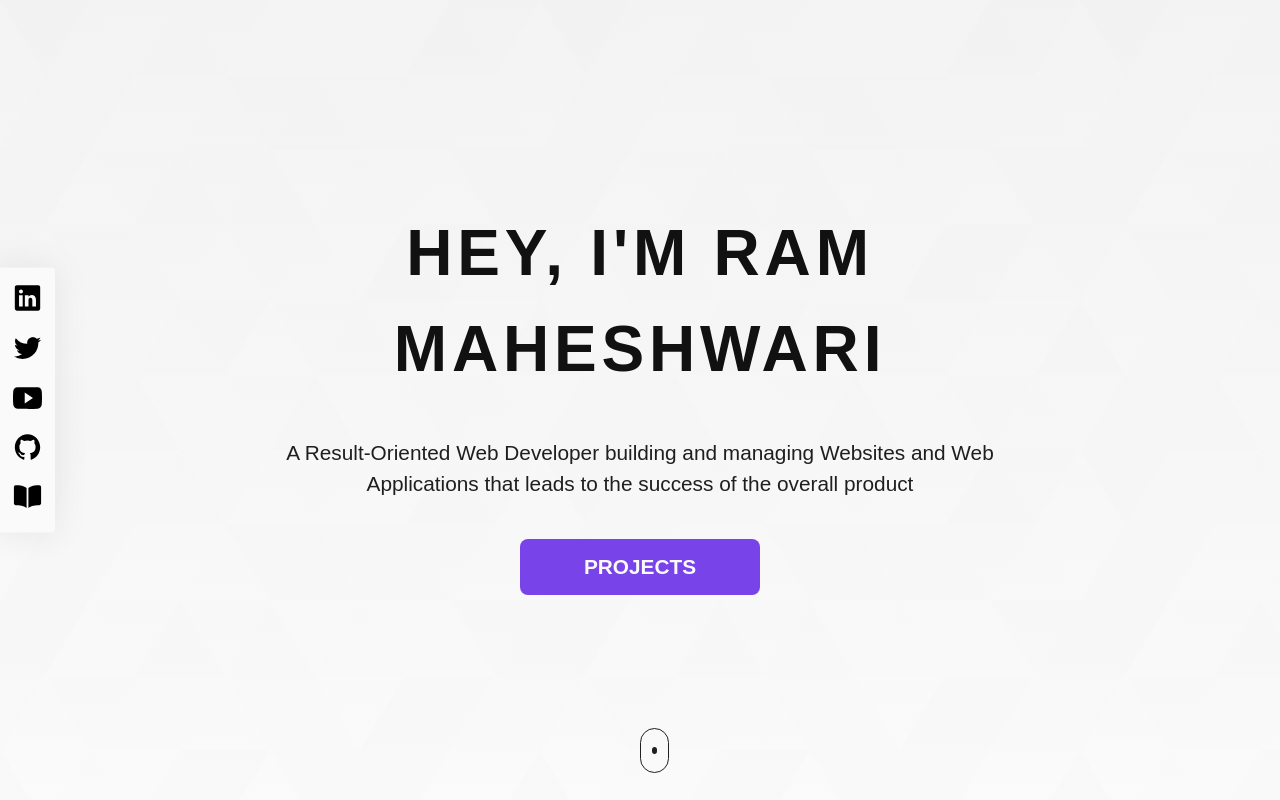
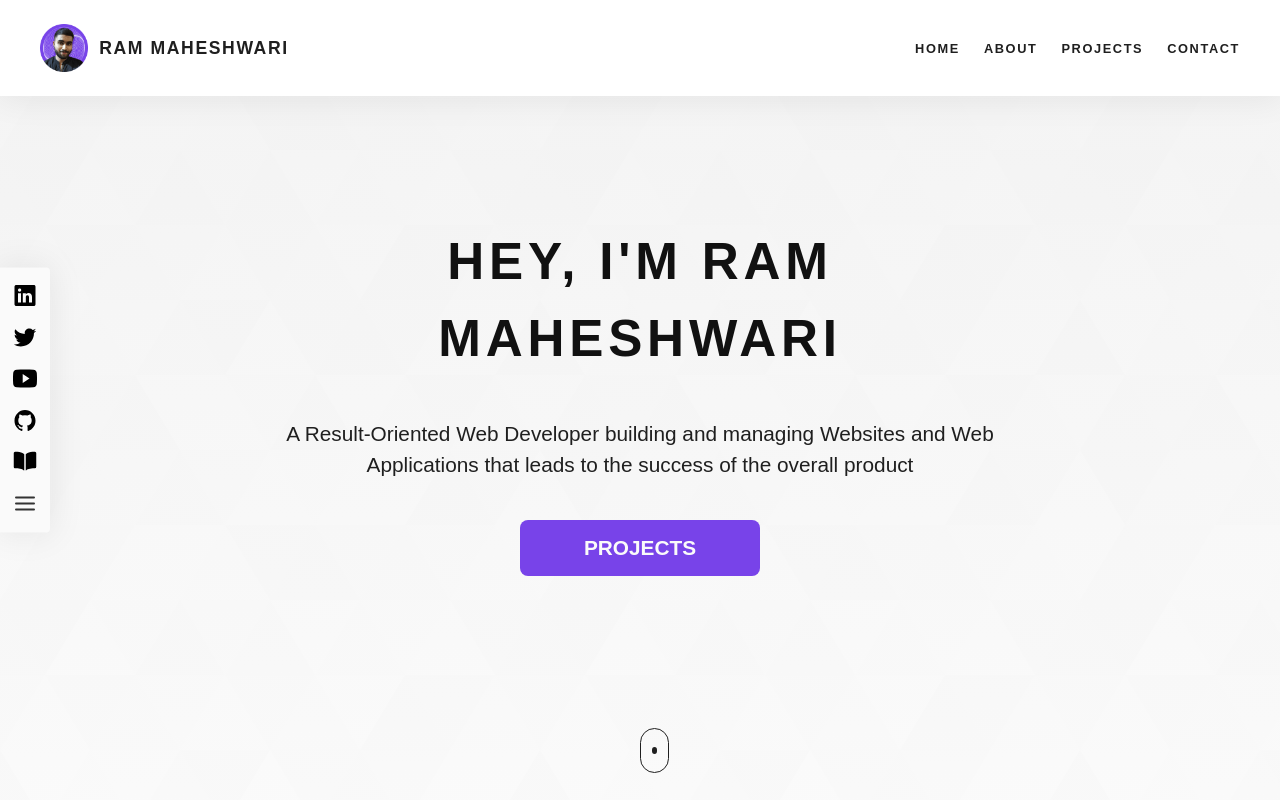
Before and after one commit to javascript-fullstack-dev/portfolio-website, a plain HTML site: page index.html in a window 1280 px wide. Shown: the top 800 px of the page. Drawn offline with Linux system fonts and the light colour scheme.

Commit message:
feature: added navigation

```diff
--- a/css/style.css
+++ b/css/style.css
@@ -25,6 +25,10 @@
 
 /* Defaults */
 
+body {
+    /* overflow-y: hidden; */
+}
+
 .text-bold,
 .text-link,
 section.about-section main .skills li {
@@ -43,13 +47,81 @@ a.text-link:hover {
 
 
 
-/* THE HERO SECTION STYLES START HERE */
+/* THE NAV SECTION STYLES STARTS HERE */
+nav.nav-bar {
+    position: fixed;
+    height: 6rem;
+    width: 100%;
+    background-color: var(--color-link-hover);
+    box-shadow: 0 0px 35px 2px #1f1f1f13;
+    color: var(--color-border);
+    display: flex;
+    justify-content: space-between;
+    align-items: center;
+    padding: 0 2.5rem;
+    z-index: 1;
+}
+
+nav.nav-bar a,
+nav.nav-bar ul li a {
+    text-decoration: none;
+    color: inherit;
+    letter-spacing: .1rem;
+}
+
+nav.nav-bar .nav-logo {
+    display: inherit;
+    justify-content: center;
+    align-items: center;
+    gap: .7rem;
+}
+
+nav.nav-bar .nav-logo img {
+    max-width: 3rem;
+
+    &:hover {
+        cursor: pointer;
+    }
+}
+
+nav.nav-bar .nav-logo h4 {
+        font-size: 1.1rem;
+    &:hover {
+        color: var(--color-accent-hover);
+        cursor: pointer;
+    }
+}
+
+nav.nav-bar ul {
+    display: inherit;
+    gap: 1.5rem;
+
+    @media screen and (width <= 600px) {
+        display: none;
+    }
+}
+
+nav.nav-bar ul li {
+    list-style: none;
+    text-transform: uppercase;
+    font-size: .8rem;
+    font-weight: bold;
+    transition: .5s ease;
+
+    &:hover {
+        color: var(--color-accent-hover);
+        cursor: pointer;
+    }
+}
+/* THE NAV SECTION STYLES ENDS HERE */
+
+/* THE HERO SECTION STYLES STARTS HERE */
 
 section.hero-section {
     background: linear-gradient(#f3f3f3f1, #fafafaee), url(/assets/img/common-bg.svg);
     background-size: cover;
     position: relative;
-    height: 100svh;
+    height: max(80vh, 75vh, 100vh);
 }
 
 section.hero-section aside {
@@ -63,6 +135,10 @@ section.hero-section aside {
     padding: .5rem .3rem;
     border-radius: 0 4px 4px 0;
     box-shadow: 0 0px 35px 2px #1f1f1f13;
+
+    @media screen and (width < 900px) {
+        display: none;
+    }
 }
 
 section.hero-section aside > img {
@@ -91,7 +167,7 @@ header#header {
 
 header#header h1,
 section.contact-section header h1 {
-    font-size: 4rem;
+    font-size: clamp(2rem, 4vw, 5rem);
     font-weight: 900;
     line-height: 1.5;
     letter-spacing: .3rem;
@@ -100,9 +176,25 @@ section.contact-section header h1 {
 
 header#header p {
     line-height: 1.5;
-    font-size: 1.3rem;
+    font-size: clamp(1rem, 2vw, 1.3rem);
     font-weight: 100;
     color: var(--color-border);
+
+    @media screen and (width < 640px) {
+        display: none;
+    }
+}
+
+header#header p:last-of-type {
+    display: none;
+    line-height: 1.5;
+    font-size: clamp(1rem, 2vw, 1.3rem);
+    font-weight: 100;
+    color: var(--color-border);
+
+    @media screen and (width < 640px) {
+        display: block;
+    }
 }
 
 header#header a.btn {
@@ -132,6 +224,10 @@ section .hero-scroll {
     display: flex;
     justify-content: center;
     align-items: center;
+
+    @media screen and (width < 900px) {
+        display: none;
+    }
 }
 
 section .hero-scroll span {
--- a/index.html
+++ b/index.html
@@ -15,6 +15,21 @@
     <script defer src="js/script.js"></script>
 </head>
 <body>
+    <!-- THE NAVIGATION SECTION STRUCTURE STARTS HERE -->
+     <nav class="nav-bar">
+        <a href="#" class="nav-logo">
+            <img src="/assets/img/profile-pic-8.png" alt="profile-pic-8">
+            <h4>RAM MAHESHWARI</h4>
+        </a>
+        <ul>
+            <li><a href="#header">home</a></li>
+            <li><a href="#about">about</a></li>
+            <li><a href="#projects">projects</a></li>
+            <li><a href="#contact">contact</a></li>
+        </ul>
+     </nav>
+    <!-- THE NAVIGATION SECTION STRUCTURE ENDS HERE -->
+
     <!-- THE HERO SECTION STRUCTURE STARTS HERE -->
     <section aria-labelledby="#header" class="hero-section">
         <aside>
@@ -23,10 +38,12 @@
             <img src="/assets/icons/yt-dark.svg" alt="youtube icon">
             <img src="/assets/icons/github-dark.svg" alt="Github icon">
             <img src="/assets/icons/book-dark.svg" alt="Book icon">
+            <img src="/assets/icons/ham-menu.svg" alt="Book icon">
         </aside>
         <header id="header">
             <h1>HEY, I'M RAM <br> MAHESHWARI</h1>
             <p>A Result-Oriented Web Developer building and managing Websites and Web <br> Applications that leads to the success of the overall product</p>
+            <p>A Result-Oriented Web Developer building and managing Websites and Web Applications that leads to the success of the overall product</p>
             <a href="#projects" class="btn">Projects</a>
         </header>
         <div class="hero-scroll">
```
